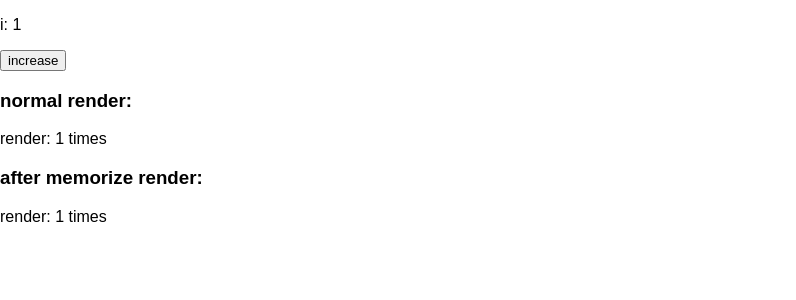
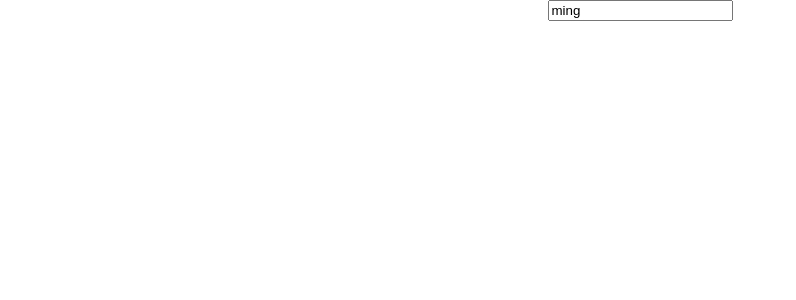
Before and after one commit to 986913/react-components, a React (Create React App) app: page / in a window 1280 px wide. Shown: the top 300 px of the page, without its empty margins (0-796 px from the left). Built offline with nearby package versions, Linux system fonts and the light colour scheme.

Commit message:
usereducer

```diff
--- a/src/App.js
+++ b/src/App.js
@@ -52,6 +52,8 @@ import { AppUseMemoExample1 } from './Hooks/ReacBuildIntHooks/useMemo_eg1';
 import { AppUseMemoExample2 } from './Hooks/ReacBuildIntHooks/useMemo_eg2';
 import { AppUseCallbackExample1 } from './Hooks/ReacBuildIntHooks/useCallback_eg1';
 import { AppUseCallbackExample2 } from './Hooks/ReacBuildIntHooks/useCallback_eg2';
+import { AppUseReducerExample1 } from './Hooks/ReacBuildIntHooks/useReducer_eg1';
+import { AppUseReducerExample2 } from './Hooks/ReacBuildIntHooks/useReducer_eg2';
 
 function App() {
   return (
@@ -137,9 +139,10 @@ function App() {
       {/* <AppUseTimeoutExample /> */}
 
       {/* <AppUseEffectExample1 /> */}
-
+      {/* <AppUseReducerExample1 /> */}
+      <AppUseReducerExample2 />
       {/* <AppUseMemoExample1 /> */}
-      <AppUseMemoExample2 />
+      {/* <AppUseMemoExample2 /> */}
       {/* <AppUseCallbackExample1 /> */}
       {/* <AppUseCallbackExample2 /> */}
     </div>
--- /dev/null
+++ b/src/Hooks/ReacBuildIntHooks/useReducer_eg1/App.js
@@ -0,0 +1,30 @@
+import React, { useReducer } from 'react';
+
+const reducer = (state, action) => {
+  switch (action.type) {
+    case 'ADD':
+      return {
+        ...state,
+        count: state.count + 1,
+      };
+    case 'MIUNS':
+      return {
+        ...state,
+        count: state.count - 1,
+      };
+    default:
+      return state;
+  }
+};
+
+export default function App() {
+  const [state, dispatch] = useReducer(reducer, { count: 0 });
+
+  return (
+    <>
+      <div>state: {state.count}</div>
+      <button onClick={() => dispatch({ type: 'ADD' })}>add</button>
+      <button onClick={() => dispatch({ type: 'MIUNS' })}>miuns</button>
+    </>
+  );
+}
--- /dev/null
+++ b/src/Hooks/ReacBuildIntHooks/useReducer_eg1/Wrapper.js
@@ -0,0 +1,4 @@
+import React from 'react';
+import App from './App';
+
+export const AppUseReducerExample1 = () => <App />;
--- /dev/null
+++ b/src/Hooks/ReacBuildIntHooks/useReducer_eg1/index.js
@@ -0,0 +1 @@
+export { AppUseReducerExample1 } from './Wrapper.js';
--- /dev/null
+++ b/src/Hooks/ReacBuildIntHooks/useReducer_eg2/App.js
@@ -0,0 +1,72 @@
+import React, { useReducer, useState } from 'react';
+
+const ACTIONS = {
+  ADD_TODO: 'add todo',
+  DEL_TODO: 'delete todo',
+  TOGGLE_TODO: 'toggle todo',
+};
+
+const reducer = (todos, action) => {
+  switch (action.type) {
+    case ACTIONS.ADD_TODO:
+      return [...todos, newTodo(action.payload.name)];
+    case ACTIONS.TOGGLE_TODO:
+      return todos.map((todo) => {
+        if (todo.id === action.payload.id)
+          return { ...todo, complete: !todo.complete };
+        return todo;
+      });
+    case ACTIONS.DEL_TODO:
+      return todos.filter((todo) => {
+        return todo.id !== action.payload.id;
+      });
+    default:
+      return todos;
+  }
+};
+
+const newTodo = (name) => {
+  return {
+    id: Date.now(),
+    name,
+    complete: false,
+  };
+};
+
+export default function App() {
+  const [name, setName] = useState('ming');
+  const [todos, dispatch] = useReducer(reducer, []);
+
+  const handleSubmit = (e) => {
+    e.preventDefault();
+    dispatch({ type: ACTIONS.ADD_TODO, payload: { name } });
+    setName('');
+  };
+  const handleToggle = (id) =>
+    dispatch({ type: ACTIONS.TOGGLE_TODO, payload: { id } });
+  const handleDelete = (id) =>
+    dispatch({ type: ACTIONS.DEL_TODO, payload: { id } });
+
+  return (
+    <div className='App'>
+      <form onSubmit={handleSubmit}>
+        <input
+          type='text'
+          value={name}
+          onChange={(e) => setName(e.target.value)}
+        ></input>
+      </form>
+
+      {todos.map((todo) => {
+        const { id, name, complete } = todo;
+        return (
+          <div key={id}>
+            <span style={{ color: complete ? '#AAA' : '#000' }}>{name}</span>
+            <button onClick={() => handleToggle(id)}>Toggle</button>
+            <button onClick={() => handleDelete(id)}>Delete</button>
+          </div>
+        );
+      })}
+    </div>
+  );
+}
--- /dev/null
+++ b/src/Hooks/ReacBuildIntHooks/useReducer_eg2/Wrapper.js
@@ -0,0 +1,4 @@
+import React from 'react';
+import App from './App';
+
+export const AppUseReducerExample2 = () => <App />;
--- /dev/null
+++ b/src/Hooks/ReacBuildIntHooks/useReducer_eg2/index.js
@@ -0,0 +1 @@
+export { AppUseReducerExample2 } from './Wrapper.js';
```
